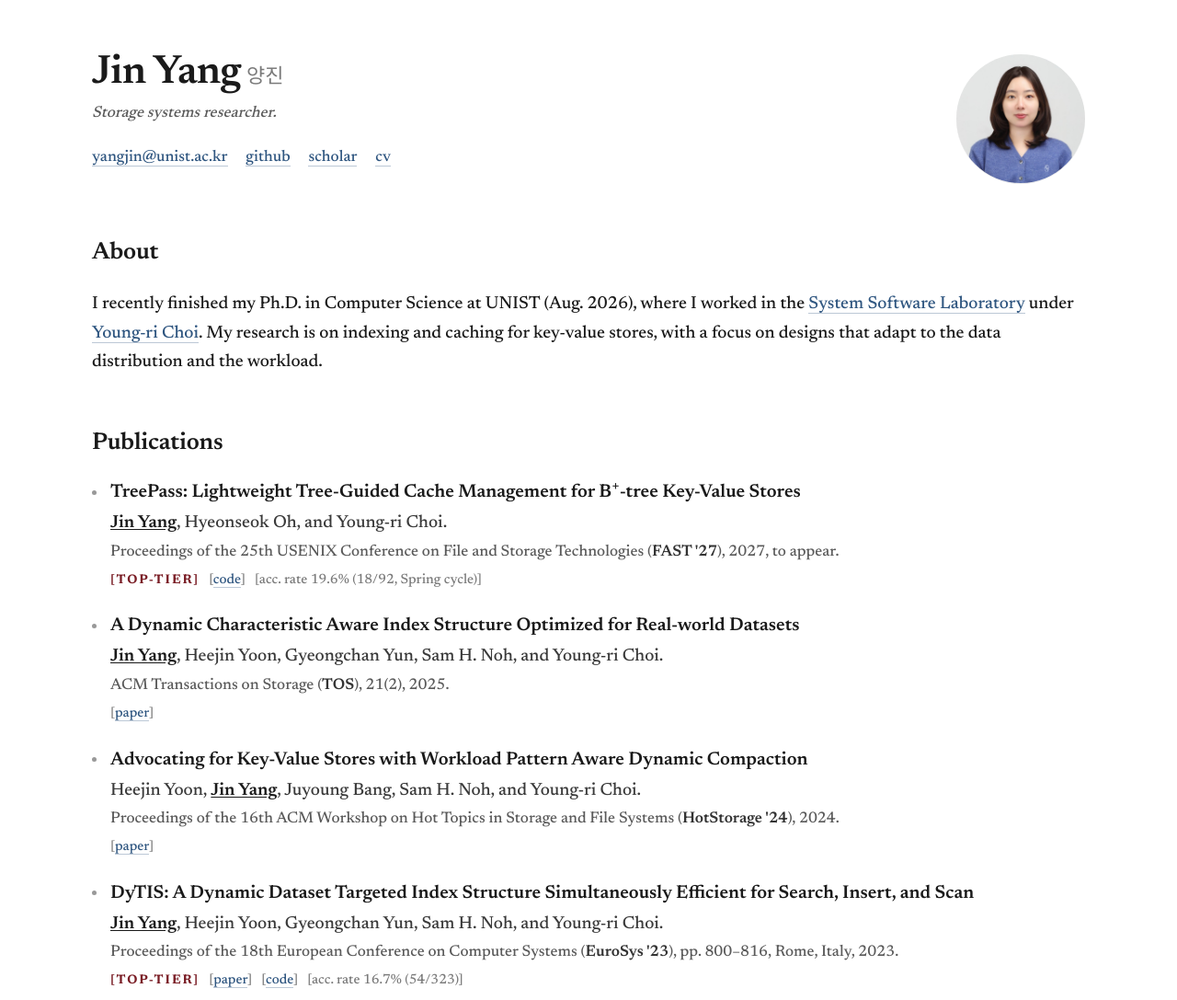
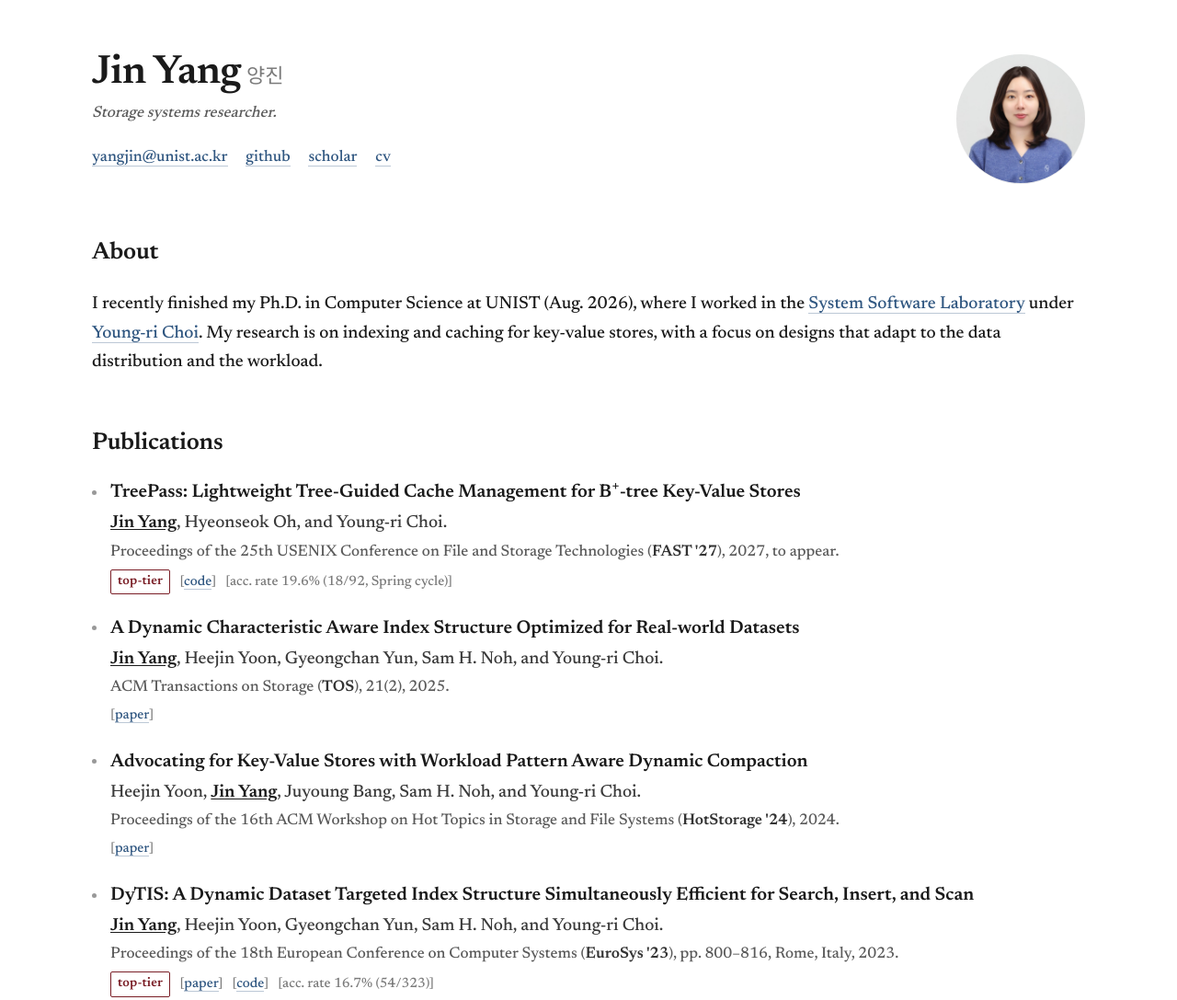
Before and after one commit to sheepjin11/sheepjin11.github.io, a plain HTML site: page index.html in a window 1280 px wide. Shown: the top 1087 px of the page at 92% size. Drawn offline with Linux system fonts and the light colour scheme.

Commit message:
Style [top-tier] as a bordered chip (sharp corners, no fill, serif body font)

```diff
--- a/index.html
+++ b/index.html
@@ -98,7 +98,17 @@
   .pub .me { text-decoration: underline; text-underline-offset: 2px; font-weight: 600; color: #1a1a1a; }
   .pub .venue-abbrev { font-weight: 600; color: #333; }
   .pub .meta { font-size: 15px; color: #7a7a7a; display: block; }
-  .pub .tier { color: #7a1e26; font-weight: 700; letter-spacing: 0.14em; text-transform: uppercase; font-size: 14px; }
+  .pub .tier {
+    display: inline-block;
+    padding: 1px 7px;
+    border: 1.5px solid #7a1e26;
+    color: #7a1e26;
+    font-weight: 600;
+    font-size: 14px;
+    border-radius: 2px;
+    vertical-align: 1px;
+    letter-spacing: 0.01em;
+  }
   .pub a { color: #2f5680; }
 
   .row { display: flex; gap: 18px; margin-bottom: 8px; align-items: baseline; }
@@ -175,7 +185,7 @@ key-value stores, with a focus on designs that adapt to the data distribution an
   <span class="title">TreePass: Lightweight Tree-Guided Cache Management for B<sup>+</sup>-tree Key-Value Stores</span>
   <span class="authors"><span class="me">Jin Yang</span>, Hyeonseok Oh, and Young-ri Choi.</span>
   <span class="venue">Proceedings of the 25th USENIX Conference on File and Storage Technologies (<span class="venue-abbrev">FAST&nbsp;'27</span>), 2027, to appear.</span>
-  <span class="meta"><span class="tier">[top-tier]</span> &nbsp; [<a href="https://github.com/unist-ssl/TreePass">code</a>] &nbsp; [acc. rate 19.6% (18/92, Spring cycle)]</span>
+  <span class="meta"><span class="tier">top-tier</span> &nbsp; [<a href="https://github.com/unist-ssl/TreePass">code</a>] &nbsp; [acc. rate 19.6% (18/92, Spring cycle)]</span>
 </div>
 
 <div class="pub">
@@ -196,7 +206,7 @@ key-value stores, with a focus on designs that adapt to the data distribution an
   <span class="title">DyTIS: A Dynamic Dataset Targeted Index Structure Simultaneously Efficient for Search, Insert, and Scan</span>
   <span class="authors"><span class="me">Jin Yang</span>, Heejin Yoon, Gyeongchan Yun, Sam H. Noh, and Young-ri Choi.</span>
   <span class="venue">Proceedings of the 18th European Conference on Computer Systems (<span class="venue-abbrev">EuroSys&nbsp;'23</span>), pp. 800–816, Rome, Italy, 2023.</span>
-  <span class="meta"><span class="tier">[top-tier]</span> &nbsp; [<a href="https://doi.org/10.1145/3552326.3587434">paper</a>] &nbsp; [<a href="https://github.com/unist-ssl/DyTIS">code</a>] &nbsp; [acc. rate 16.7% (54/323)]</span>
+  <span class="meta"><span class="tier">top-tier</span> &nbsp; [<a href="https://doi.org/10.1145/3552326.3587434">paper</a>] &nbsp; [<a href="https://github.com/unist-ssl/DyTIS">code</a>] &nbsp; [acc. rate 16.7% (54/323)]</span>
 </div>
 
 <h2>Patents</h2>
```
